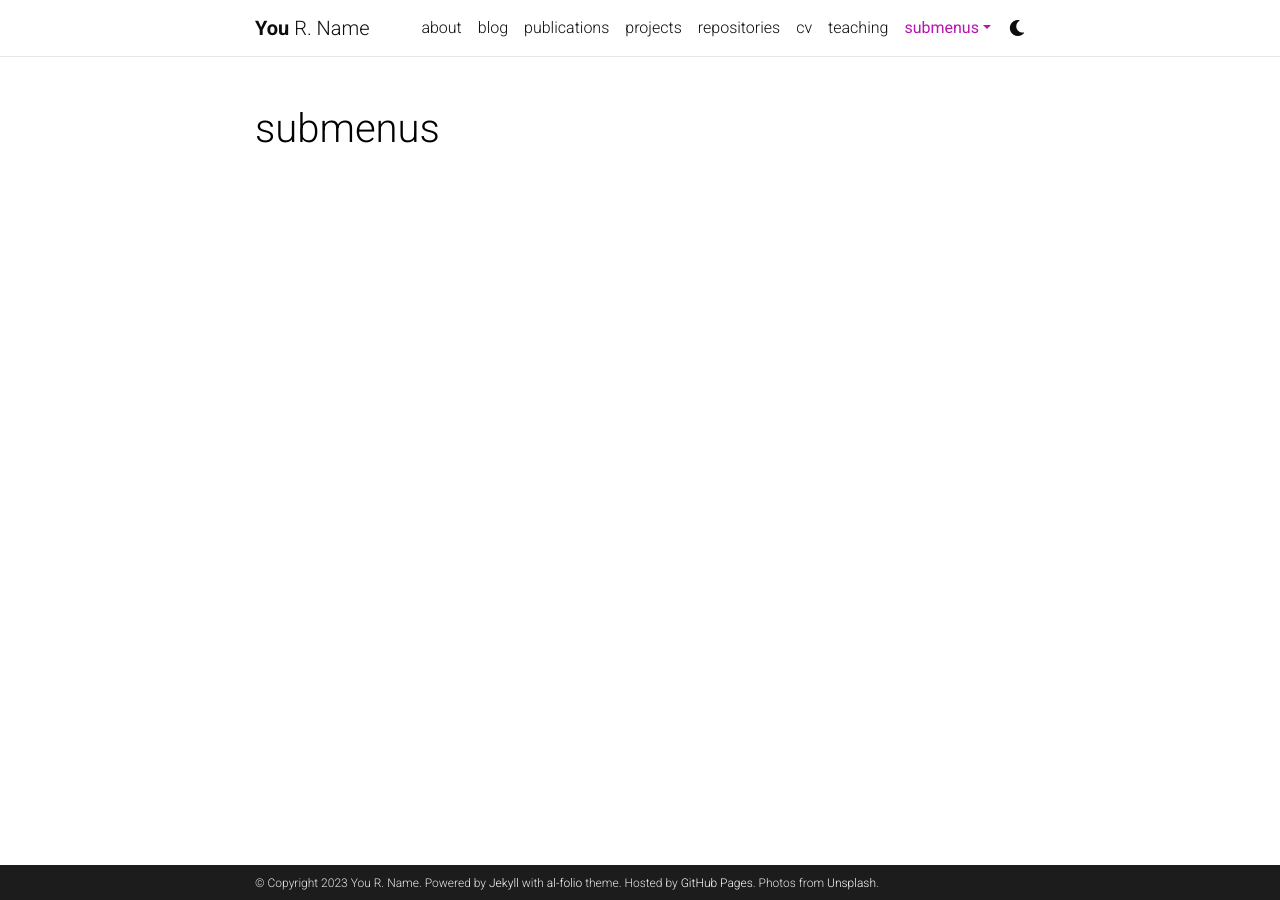
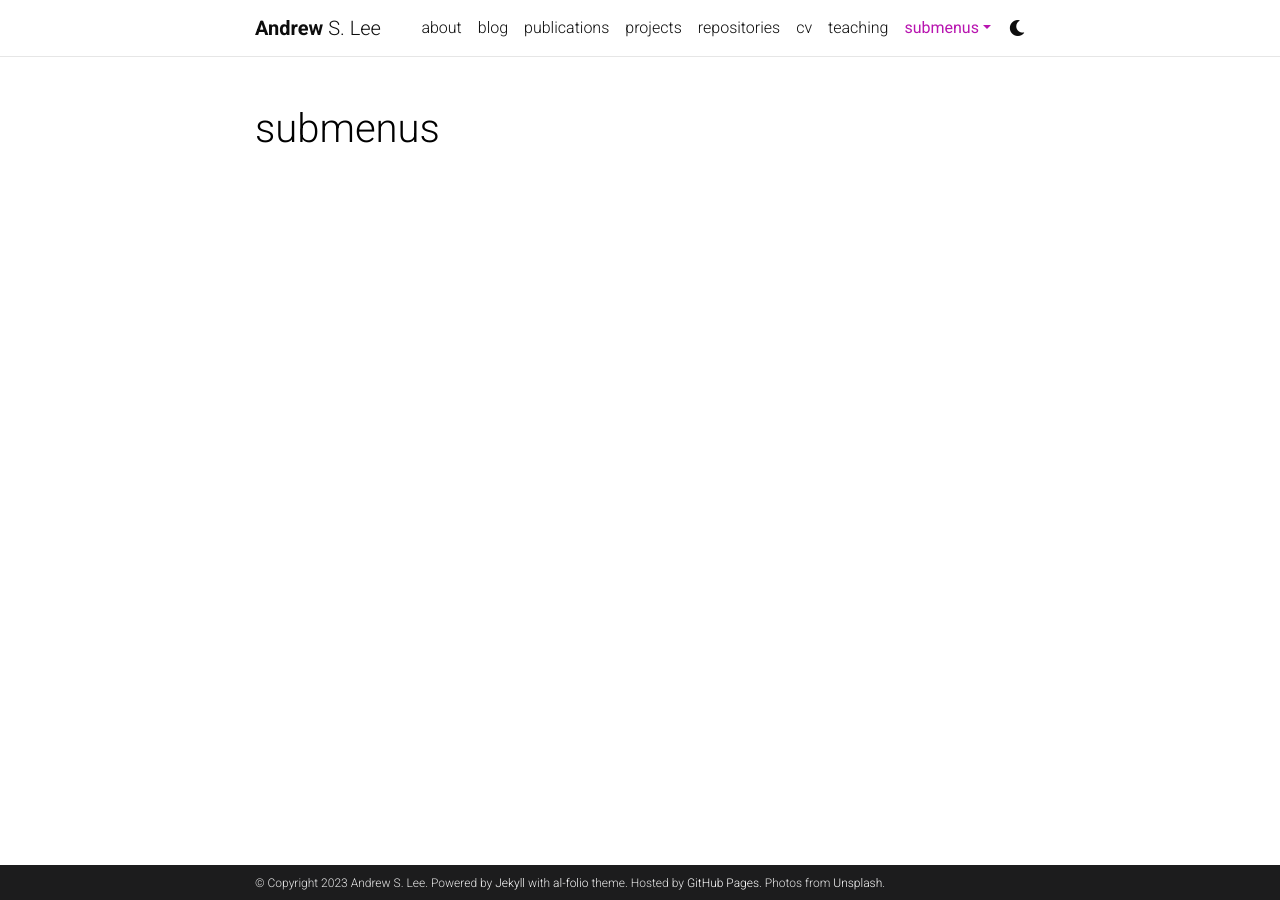
Before and after one commit to crispfish/crispfish.github.io, a Jekyll site: the page built from _pages/dropdown.md, in a window 1280 px wide. Built offline with Jekyll 4.4.1, drawn with Linux system fonts in a browser that asks for light colours; comment, search, counter and statistics services are not loaded; a style sheet for code colours, icons or effects is not loaded.

```diff
--- a/_config.yml
+++ b/_config.yml
@@ -3,10 +3,10 @@
 # -----------------------------------------------------------------------------
 
 title: blank # the website title (if blank, full name will be used instead)
-first_name: You
-middle_name: R.
-last_name: Name
-email: you@example.com
+first_name: Andrew
+middle_name: S.
+last_name: Lee
+email: alee@stac.edu
 description: > # the ">" symbol means to ignore newlines until "footer_text:"
   A simple, whitespace theme for academics. Based on [*folio](https://github.com/bogoli/-folio) design.
 footer_text: >
@@ -18,8 +18,8 @@ keywords: jekyll, jekyll-theme, academic-website, portfolio-website  # add your
 lang: en # the language of your site (for example: en, fr, cn, ru, etc.)
 icon: ⚛️  # the emoji used as the favicon (alternatively, provide image name in /assets/img/)
 
-url: https://alshedivat.github.io # the base hostname & protocol for your site
-baseurl: /al-folio # the subpath of your site, e.g. /blog/
+url: https://crispfish.github.io # the base hostname & protocol for your site
+baseurl:  # the subpath of your site, e.g. /blog/
 last_updated: false # set to true if you want to display last updated in the footer
 impressum_path:  # set to path to include impressum link in the footer, use the same path as permalink in a page, helps to conform with EU GDPR
 
@@ -322,7 +322,7 @@ external_links:
 # -----------------------------------------------------------------------------
 
 imagemagick:
-  enabled: true # enables responsive images for your site (recommended, see https://github.com/alshedivat/al-folio/issues/537)
+  enabled: false # enables responsive images for your site (recommended, see https://github.com/alshedivat/al-folio/issues/537)
   widths:
     - 480
     - 800
```
Also changed, not shown: _pages/about.md (+8 -8 lines), _pages/dropdown.md (+3 -0 lines), 2 other files.
